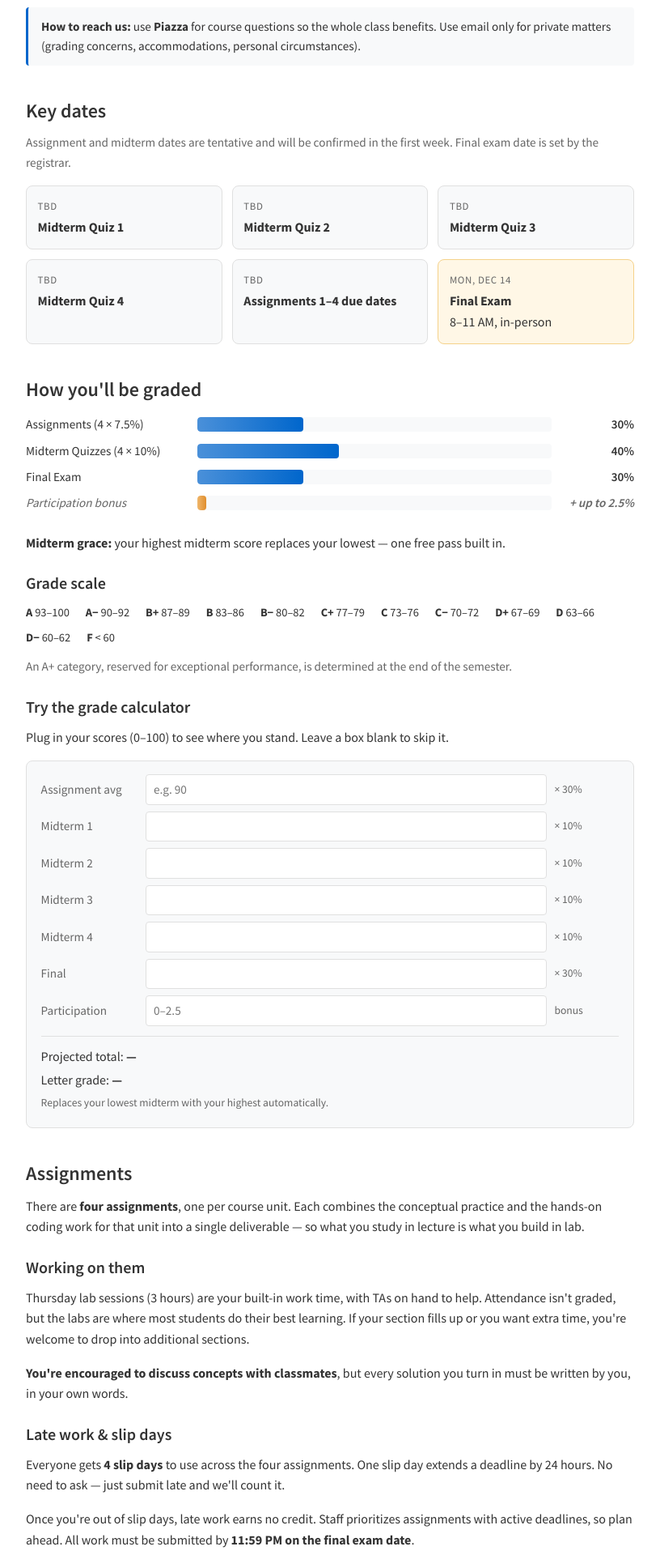
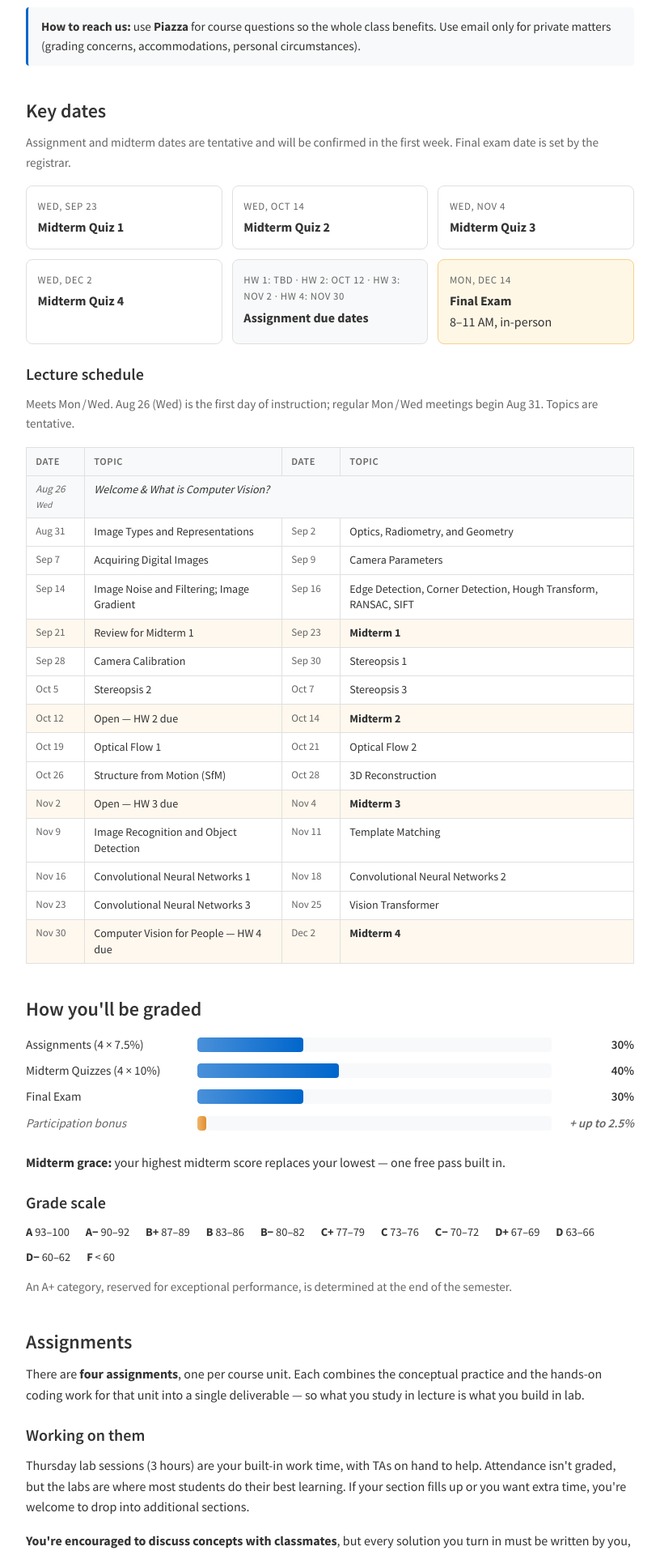
Before and after one commit to rossgreer/rossgreer.github.io, a Jekyll site: the page built from cse185.md, in a window 1280 px wide. Shown: the part 1347-3267 px from the top of the page at 81% size, without its empty margins (232-1048 px from the left). Built offline with Jekyll 4.4.1, drawn with Linux system fonts in a browser that asks for light colours; some web fonts are replaced.

Commit message:
Add MW lecture schedule to CSE 185, fix dates, remove grade calculator
- Schedule is Mon/Wed starting Aug 26 (Wed first day), regular MW Aug 31–Dec 2
- Removed fall break and no-lecture placeholder; all slots have content
- Updated key dates: midterms Sep 23, Oct 14, Nov 4, Dec 2; HW 2/3/4 due Oct 12, Nov 2, Nov 30
- Removed grade calculator widget and its JavaScript

Co-Authored-By: Claude Sonnet 4.6 <noreply@anthropic.com>

```diff
--- a/assets/css/style.css
+++ b/assets/css/style.css
@@ -593,6 +593,69 @@ details.faq li {
   }
 }
 
+/* Lecture schedule table */
+.schedule-scroll {
+  overflow-x: auto;
+  margin: 1rem 0 1.5rem;
+}
+
+.schedule-table {
+  width: 100%;
+  border-collapse: collapse;
+  font-size: 0.88rem;
+  min-width: 500px;
+}
+
+.schedule-table thead th {
+  background: var(--color-bg-alt);
+  border: 1px solid var(--color-border);
+  padding: 0.45rem 0.7rem;
+  text-align: left;
+  font-weight: 600;
+  font-size: 0.78rem;
+  text-transform: uppercase;
+  letter-spacing: 0.05em;
+  color: var(--color-text-muted);
+}
+
+.schedule-table tbody td {
+  border: 1px solid var(--color-border);
+  padding: 0.45rem 0.7rem;
+  vertical-align: top;
+  line-height: 1.4;
+}
+
+.sch-date {
+  white-space: nowrap;
+  width: 4.5rem;
+  color: var(--color-text-muted);
+  font-size: 0.82rem;
+  font-weight: 500;
+}
+
+.sch-off {
+  color: var(--color-text-muted);
+  font-style: italic;
+}
+
+.sch-break td {
+  text-align: center;
+  background: var(--color-bg-alt);
+  color: var(--color-text-muted);
+  font-style: italic;
+  font-size: 0.85rem;
+  border: 1px solid var(--color-border);
+}
+
+.sch-exam td {
+  background: #fff8ee;
+}
+
+.sch-first td {
+  background: var(--color-bg-alt);
+  font-style: italic;
+}
+
 /* CV */
 .cv-section {
   margin-bottom: 2rem;
--- a/cse185.md
+++ b/cse185.md
@@ -88,30 +88,132 @@ permalink: /teaching/cse185/
   <h2>Key dates</h2>
   <p class="muted">Assignment and midterm dates are tentative and will be confirmed in the first week. Final exam date is set by the registrar.</p>
   <div class="dates-grid">
-    <div class="date-item tbd">
-      <div class="date-when">TBD</div>
+    <div class="date-item">
+      <div class="date-when">Wed, Sep 23</div>
       <div class="date-what"><strong>Midterm Quiz 1</strong></div>
     </div>
-    <div class="date-item tbd">
-      <div class="date-when">TBD</div>
+    <div class="date-item">
+      <div class="date-when">Wed, Oct 14</div>
       <div class="date-what"><strong>Midterm Quiz 2</strong></div>
     </div>
-    <div class="date-item tbd">
-      <div class="date-when">TBD</div>
+    <div class="date-item">
+      <div class="date-when">Wed, Nov 4</div>
       <div class="date-what"><strong>Midterm Quiz 3</strong></div>
     </div>
-    <div class="date-item tbd">
-      <div class="date-when">TBD</div>
+    <div class="date-item">
+      <div class="date-when">Wed, Dec 2</div>
       <div class="date-what"><strong>Midterm Quiz 4</strong></div>
     </div>
     <div class="date-item tbd">
-      <div class="date-when">TBD</div>
-      <div class="date-what"><strong>Assignments 1&ndash;4 due dates</strong></div>
+      <div class="date-when">HW&nbsp;1: TBD &middot; HW&nbsp;2: Oct&nbsp;12 &middot; HW&nbsp;3: Nov&nbsp;2 &middot; HW&nbsp;4: Nov&nbsp;30</div>
+      <div class="date-what"><strong>Assignment due dates</strong></div>
     </div>
     <div class="date-item final">
       <div class="date-when">Mon, Dec 14</div>
       <div class="date-what"><strong>Final Exam</strong><br>8&ndash;11 AM, in-person</div>
     </div>
+  </div>
+
+  <h3>Lecture schedule</h3>
+  <p class="muted">Meets Mon&thinsp;/&thinsp;Wed. Aug&nbsp;26 (Wed) is the first day of instruction; regular Mon&thinsp;/&thinsp;Wed meetings begin Aug&nbsp;31. Topics are tentative.</p>
+  <div class="schedule-scroll">
+  <table class="schedule-table">
+    <thead>
+      <tr>
+        <th>Date</th><th>Topic</th><th>Date</th><th>Topic</th>
+      </tr>
+    </thead>
+    <tbody>
+      <tr class="sch-first">
+        <td class="sch-date">Aug 26<br><small>Wed</small></td>
+        <td colspan="3">Welcome &amp; What is Computer Vision?</td>
+      </tr>
+      <tr>
+        <td class="sch-date">Aug 31</td>
+        <td>Image Types and Representations</td>
+        <td class="sch-date">Sep 2</td>
+        <td>Optics, Radiometry, and Geometry</td>
+      </tr>
+      <tr>
+        <td class="sch-date">Sep 7</td>
+        <td>Acquiring Digital Images</td>
+        <td class="sch-date">Sep 9</td>
+        <td>Camera Parameters</td>
+      </tr>
+      <tr>
+        <td class="sch-date">Sep 14</td>
+        <td>Image Noise and Filtering; Image Gradient</td>
+        <td class="sch-date">Sep 16</td>
+        <td>Edge Detection, Corner Detection, Hough Transform, RANSAC, SIFT</td>
+      </tr>
+      <tr class="sch-exam">
+        <td class="sch-date">Sep 21</td>
+        <td>Review for Midterm 1</td>
+        <td class="sch-date">Sep 23</td>
+        <td><strong>Midterm 1</strong></td>
+      </tr>
+      <tr>
+        <td class="sch-date">Sep 28</td>
+        <td>Camera Calibration</td>
+        <td class="sch-date">Sep 30</td>
+        <td>Stereopsis 1</td>
+      </tr>
+      <tr>
+        <td class="sch-date">Oct 5</td>
+        <td>Stereopsis 2</td>
+        <td class="sch-date">Oct 7</td>
+        <td>Stereopsis 3</td>
+      </tr>
+      <tr class="sch-exam">
+        <td class="sch-date">Oct 12</td>
+        <td>Open &mdash; HW 2 due</td>
+        <td class="sch-date">Oct 14</td>
+        <td><strong>Midterm 2</strong></td>
+      </tr>
+      <tr>
+        <td class="sch-date">Oct 19</td>
+        <td>Optical Flow 1</td>
+        <td class="sch-date">Oct 21</td>
+        <td>Optical Flow 2</td>
+      </tr>
+      <tr>
+        <td class="sch-date">Oct 26</td>
+        <td>Structure from Motion (SfM)</td>
+        <td class="sch-date">Oct 28</td>
+        <td>3D Reconstruction</td>
+      </tr>
+      <tr class="sch-exam">
+        <td class="sch-date">Nov 2</td>
+        <td>Open &mdash; HW 3 due</td>
+        <td class="sch-date">Nov 4</td>
+        <td><strong>Midterm 3</strong></td>
+      </tr>
+      <tr>
+        <td class="sch-date">Nov 9</td>
+        <td>Image Recognition and Object Detection</td>
+        <td class="sch-date">Nov 11</td>
+        <td>Template Matching</td>
+      </tr>
+      <tr>
+        <td class="sch-date">Nov 16</td>
+        <td>Convolutional Neural Networks 1</td>
+        <td class="sch-date">Nov 18</td>
+        <td>Convolutional Neural Networks 2</td>
+      </tr>
+      <tr>
+        <td class="sch-date">Nov 23</td>
+        <td>Convolutional Neural Networks 3</td>
+        <td class="sch-date">Nov 25</td>
+        <td>Vision Transformer</td>
+      </tr>
+      <tr class="sch-exam">
+        <td class="sch-date">Nov 30</td>
+        <td>Computer Vision for People &mdash; HW 4 due</td>
+        <td class="sch-date">Dec 2</td>
+        <td><strong>Midterm 4</strong></td>
+      </tr>
+    </tbody>
+  </table>
   </div>
 </section>
 
@@ -160,22 +262,6 @@ permalink: /teaching/cse185/
   </div>
   <p class="muted">An A+ category, reserved for exceptional performance, is determined at the end of the semester.</p>
 
-  <h3>Try the grade calculator</h3>
-  <p>Plug in your scores (0&ndash;100) to see where you stand. Leave a box blank to skip it.</p>
-  <div class="calc">
-    <div class="calc-row"><label>Assignment avg</label><input type="number" min="0" max="100" id="calc-assign" placeholder="e.g. 90"><span class="calc-weight">&times; 30%</span></div>
-    <div class="calc-row"><label>Midterm 1</label><input type="number" min="0" max="100" id="calc-m1"><span class="calc-weight">&times; 10%</span></div>
-    <div class="calc-row"><label>Midterm 2</label><input type="number" min="0" max="100" id="calc-m2"><span class="calc-weight">&times; 10%</span></div>
-    <div class="calc-row"><label>Midterm 3</label><input type="number" min="0" max="100" id="calc-m3"><span class="calc-weight">&times; 10%</span></div>
-    <div class="calc-row"><label>Midterm 4</label><input type="number" min="0" max="100" id="calc-m4"><span class="calc-weight">&times; 10%</span></div>
-    <div class="calc-row"><label>Final</label><input type="number" min="0" max="100" id="calc-final"><span class="calc-weight">&times; 30%</span></div>
-    <div class="calc-row"><label>Participation</label><input type="number" min="0" max="2.5" step="0.1" id="calc-part" placeholder="0&ndash;2.5"><span class="calc-weight">bonus</span></div>
-    <div class="calc-result">
-      <div>Projected total: <strong id="calc-total">&mdash;</strong></div>
-      <div>Letter grade: <strong id="calc-letter">&mdash;</strong></div>
-      <div class="muted calc-note">Replaces your lowest midterm with your highest automatically.</div>
-    </div>
-  </div>
 </section>
 
 <section id="assignments" class="syllabus-section">
@@ -319,68 +405,3 @@ permalink: /teaching/cse185/
 
   <details class="faq"><summary>Where will the schedule appear once dates are set?</summary><p>On this page and on Piazza. We'll announce midterm and assignment dates in the first week of class.</p></details>
 </section>
-
-<script>
-(function() {
-  var ids = ['assign','m1','m2','m3','m4','final','part'];
-  function letter(t) {
-    if (t >= 93) return 'A';
-    if (t >= 90) return 'A−';
-    if (t >= 87) return 'B+';
-    if (t >= 83) return 'B';
-    if (t >= 80) return 'B−';
-    if (t >= 77) return 'C+';
-    if (t >= 73) return 'C';
-    if (t >= 70) return 'C−';
-    if (t >= 67) return 'D+';
-    if (t >= 63) return 'D';
-    if (t >= 60) return 'D−';
-    return 'F';
-  }
-  function getVal(id) {
-    var el = document.getElementById('calc-' + id);
-    if (!el || el.value === '') return null;
-    var v = parseFloat(el.value);
-    return isNaN(v) ? null : v;
-  }
-  function recompute() {
-    var assign = getVal('assign');
-    var ms = [getVal('m1'), getVal('m2'), getVal('m3'), getVal('m4')];
-    var fin = getVal('final');
-    var part = getVal('part') || 0;
-
-    var msFilled = ms.filter(function(v){ return v !== null; });
-    var msUsed = ms.slice();
-    if (msFilled.length >= 2) {
-      var maxV = Math.max.apply(null, msFilled);
-      var minIdx = -1, minV = Infinity;
-      for (var i = 0; i < msUsed.length; i++) {
-        if (msUsed[i] !== null && msUsed[i] < minV) { minV = msUsed[i]; minIdx = i; }
-      }
-      if (minIdx >= 0) msUsed[minIdx] = maxV;
-    }
-
-    var total = 0, anyFilled = false;
-    if (assign !== null) { total += assign * 0.30; anyFilled = true; }
-    for (var j = 0; j < 4; j++) {
-      if (msUsed[j] !== null) { total += msUsed[j] * 0.10; anyFilled = true; }
-    }
-    if (fin !== null) { total += fin * 0.30; anyFilled = true; }
-    total += part;
-
-    var totalEl = document.getElementById('calc-total');
-    var letterEl = document.getElementById('calc-letter');
-    if (!anyFilled) {
-      totalEl.textContent = '—';
-      letterEl.textContent = '—';
-    } else {
-      totalEl.textContent = total.toFixed(2) + '%';
-      letterEl.textContent = letter(total);
-    }
-  }
-  ids.forEach(function(id) {
-    var el = document.getElementById('calc-' + id);
-    if (el) el.addEventListener('input', recompute);
-  });
-})();
-</script>
```
